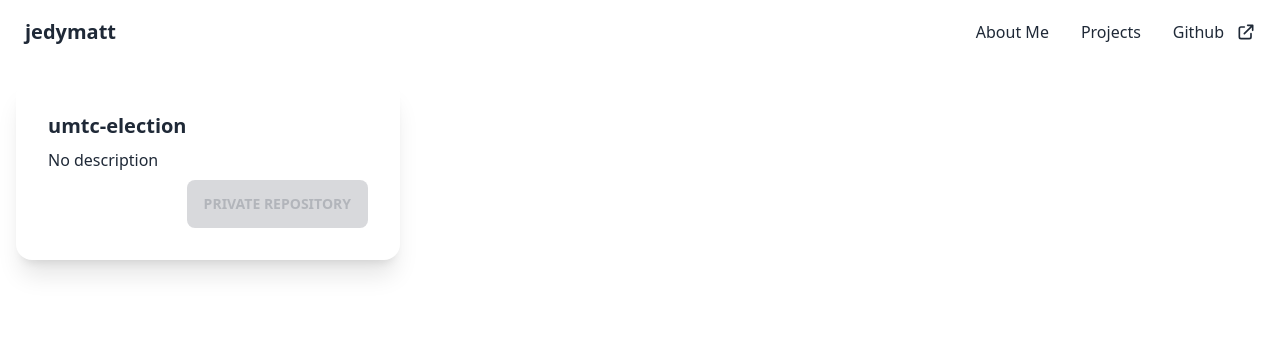
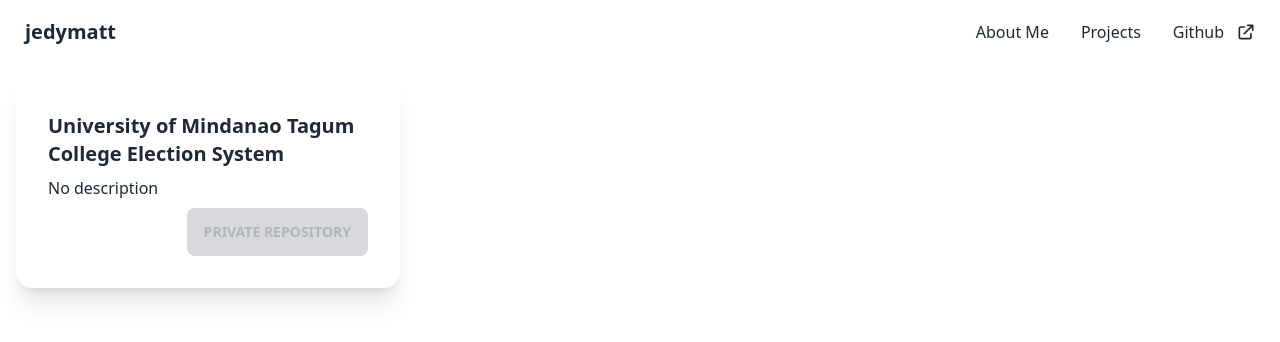
Before and after one commit to jedymatt/website, a Vue app: page /projects in a window 1280 px wide. Shown: the top 342 px of the page. Built offline with nearby package versions, Linux system fonts and the light colour scheme.

Commit message:
Update ProjectsView.vue

```diff
--- a/src/views/ProjectsView.vue
+++ b/src/views/ProjectsView.vue
@@ -4,7 +4,7 @@ import ProjectCardItem from '../components/ProjectCardItem.vue';
 
 <template>
     <div class="p-4 grid grid-cols-1 gap-4">
-        <ProjectCardItem title="umtc-election" description="" url="https://www.github.com/jedymatt/umtc-election"
-            isPrivate="true" />
+        <ProjectCardItem title="University of Mindanao Tagum College Election System" description=""
+            url="https://www.github.com/jedymatt/umtc-election" isPrivate="true" />
     </div>
 </template>
```
